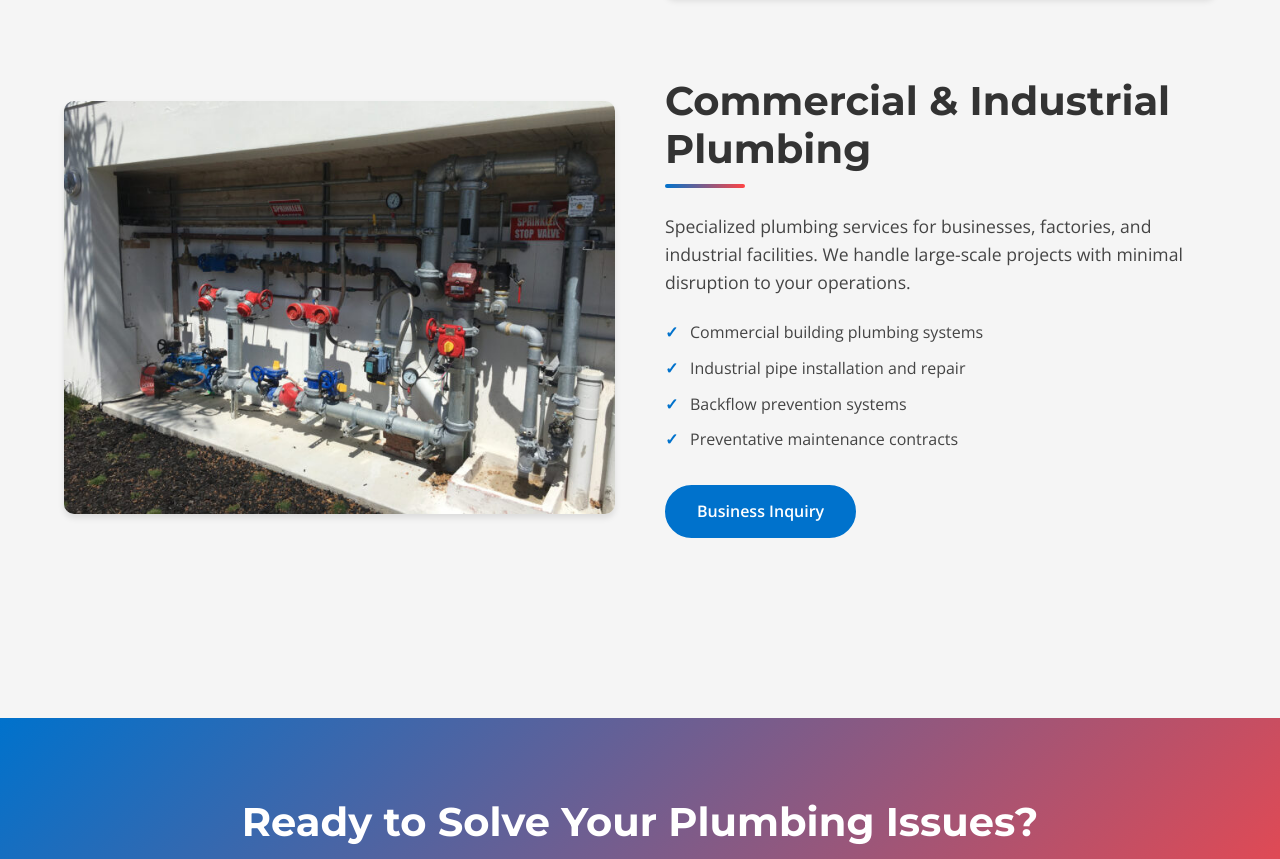
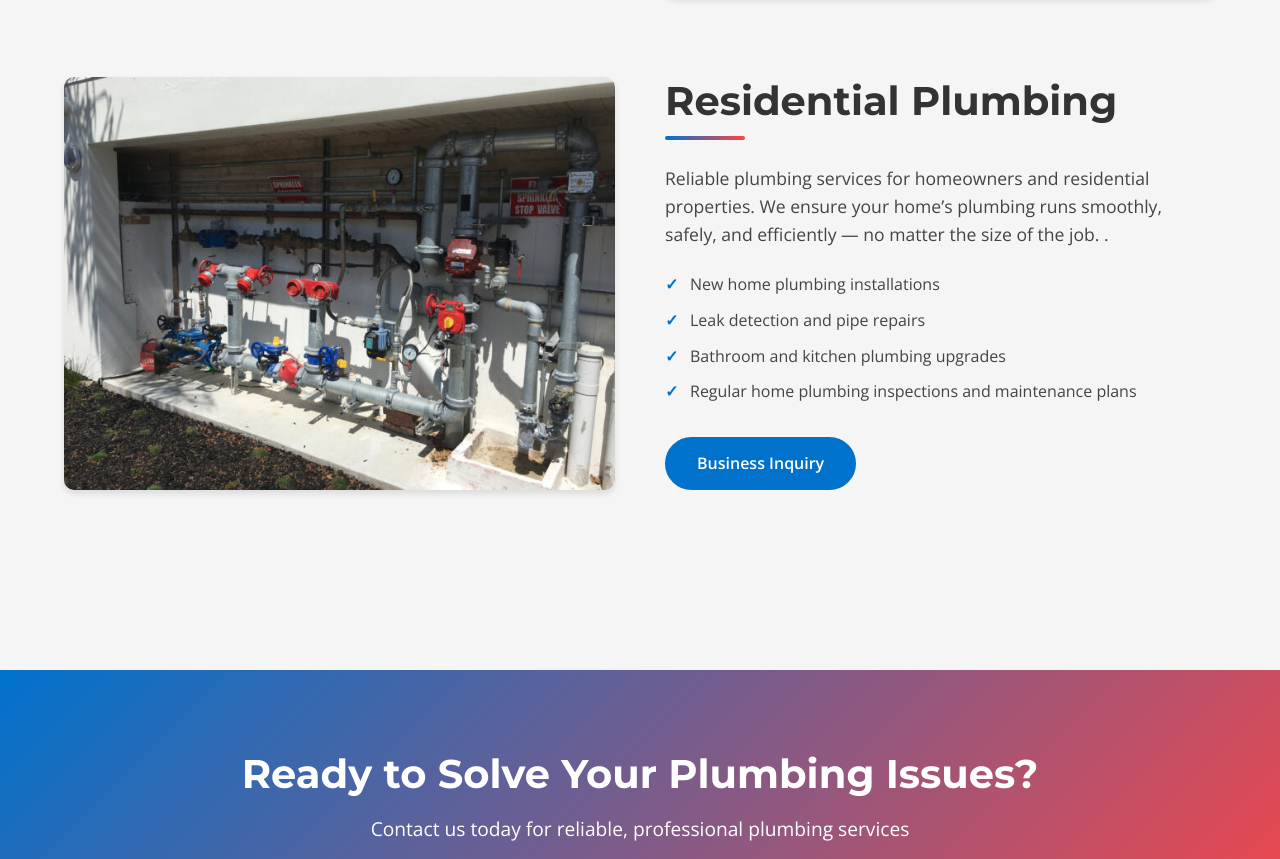
Before and after one commit to Bradley267ocks/expres-plumbing-, a plain HTML site: page services.html in a window 1280 px wide. Shown: the part 2935-3794 px from the top of the page. Drawn offline with nearby package versions, Linux system fonts and the light colour scheme.

Commit message:
Update services.html

```diff
--- a/services.html
+++ b/services.html
@@ -139,13 +139,14 @@
                     <img src="Sprinkler-System-667x500.jpg" alt="Commercial & Industrial Plumbing">
                 </div>
                 <div class="service-detail-content">
-                    <h2>Commercial & Industrial Plumbing</h2>
-                    <p>Specialized plumbing services for businesses, factories, and industrial facilities. We handle large-scale projects with minimal disruption to your operations.</p>
+                    <h2>Residential Plumbing</h2>
+                    <p>Reliable plumbing services for homeowners and residential properties. We ensure your home’s plumbing runs smoothly, safely, and efficiently — no matter the size of the job.
+.</p>
                     <ul>
-                        <li>Commercial building plumbing systems</li>
-                        <li>Industrial pipe installation and repair</li>
-                        <li>Backflow prevention systems</li>
-                        <li>Preventative maintenance contracts</li>
+                        <li>New home plumbing installations</li>
+                        <li>Leak detection and pipe repairs</li>
+                        <li>Bathroom and kitchen plumbing upgrades</li>
+                        <li>Regular home plumbing inspections and maintenance plans</li>
                     </ul>
                     <a href="contact.html" class="btn-primary">Business Inquiry</a>
                 </div>
@@ -233,4 +234,5 @@
 
     <script src="script.js"></script>
 </body>
+
 </html>
```
